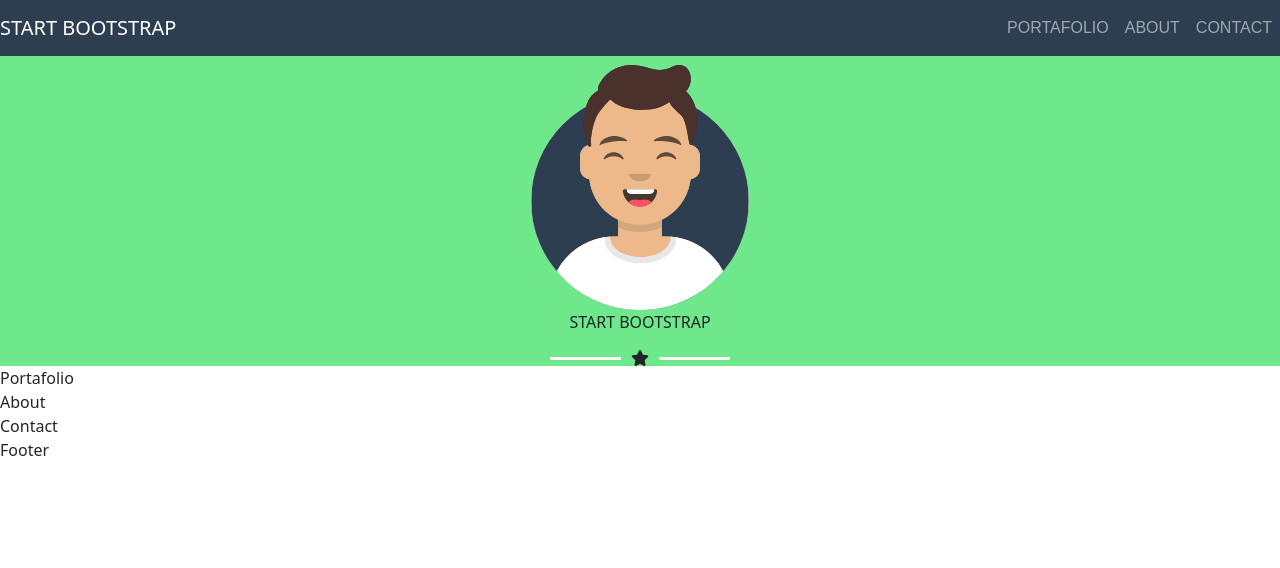
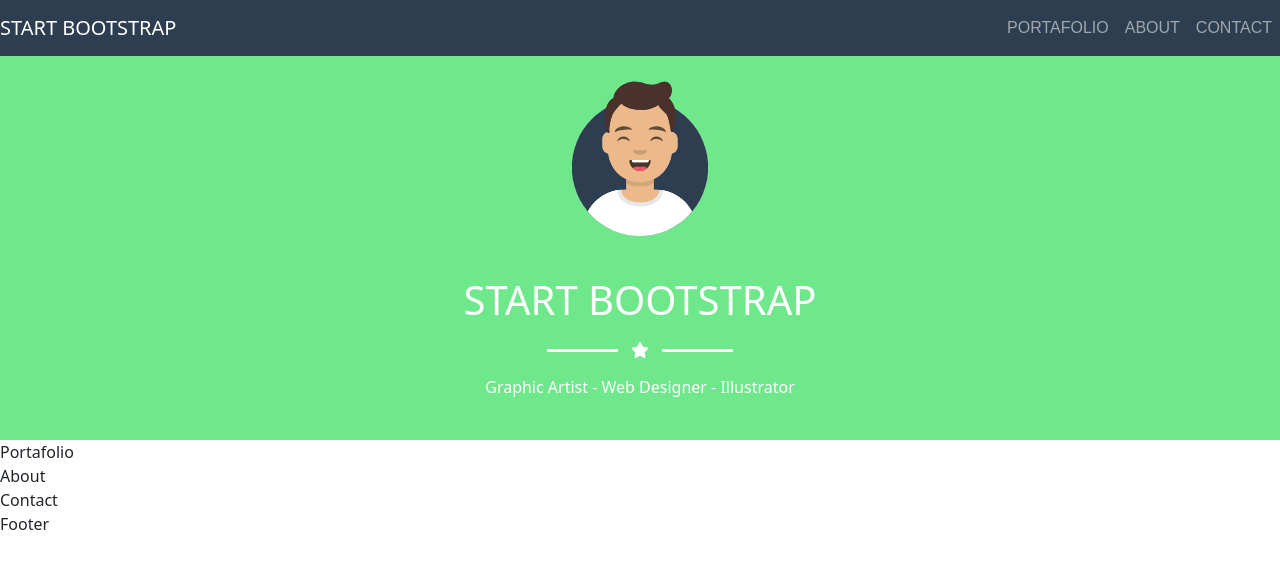
Before and after one commit to fass28/landing-cv, a React (Vite) app: page / in a window 1280 px wide. Shown: the top 568 px of the page. Built offline with nearby package versions, Linux system fonts and the light colour scheme.

Commit message:
start section done

```diff
--- a/src/components/Start.jsx
+++ b/src/components/Start.jsx
@@ -4,14 +4,15 @@ import avatarImg from "../assets/avataaars.svg"
 export const Start = () => {
   return (
     <>
-      <div className="container d-flex align-items-center flex-column">
+      <div className="container d-flex align-items-center flex-column start">
         <img src={avatarImg} alt="sadsad" />
-        <p>START BOOTSTRAP</p>
+        <h1>START BOOTSTRAP</h1>
         <span>
           <hr />
           <FontAwesomeIcon icon="fa-solid fa-star" />
           <hr />
         </span>
+        <h6>Graphic Artist - Web Designer - Illustrator</h6>
       </div>
     </>
   )
--- a/src/style.css
+++ b/src/style.css
@@ -12,13 +12,15 @@ nav{
 }
 
 img{
-    width: 240px;
-    height: 254px;
+    height: 160px;
+    margin: 10px 0 40px;
 }
 
-.container {
+.start {
     background-color: #6ee88b;
     max-width: 100%;
+    color: white;
+    padding: 10px 0;
 }
 
 hr{
@@ -30,10 +32,16 @@ hr{
     border: 0;
     opacity: 1;
     display: inline-block;
-    margin: 0 10px;
+    margin: 0 13px;
 }
 
 span{
     display: flex;
     align-items: center;
+    padding: 10px 0;
 }
+
+
+h6 {
+    padding: 10px 0 25px;
+}
```
